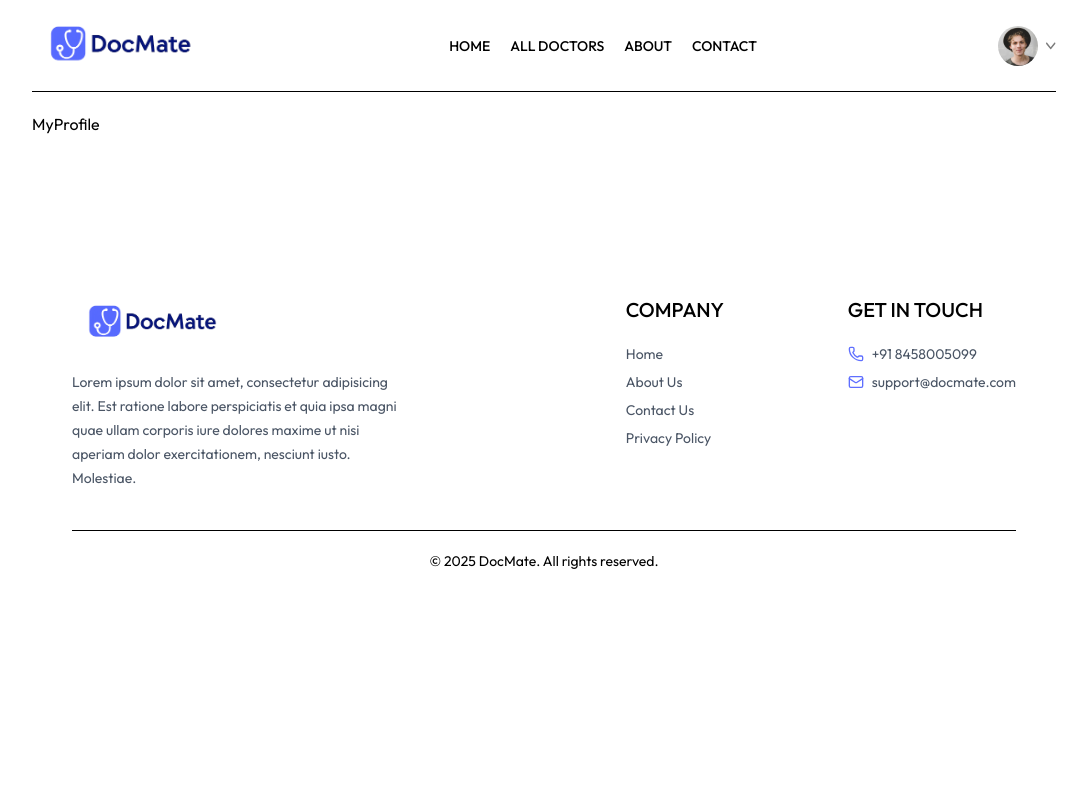
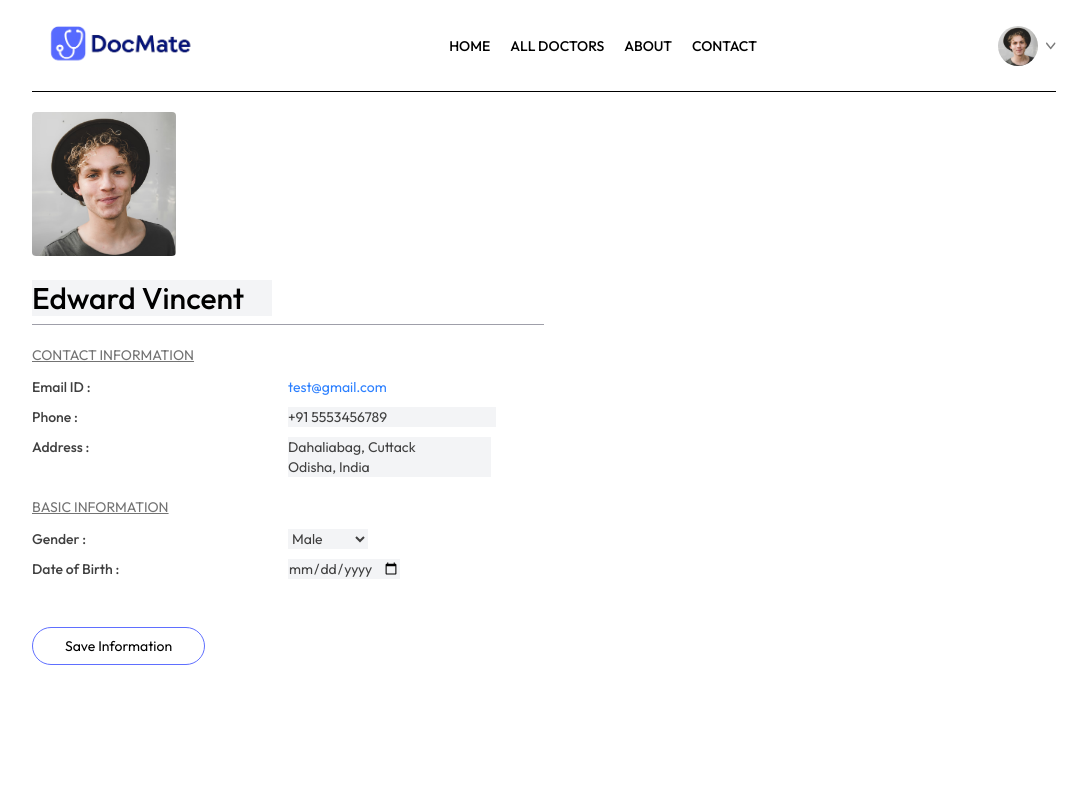
Before and after one commit to tanmaytanish/DocMate, a React (Vite) app in the folder frontend/: page /my-profile in a window 1280 px wide. Shown: the top 800 px of the page, without its empty margins (96-1182 px from the left). Built offline with nearby package versions, Linux system fonts and the light colour scheme.

Commit message:
Completed Frontend

```diff
--- a/frontend/src/components/Footer.jsx
+++ b/frontend/src/components/Footer.jsx
@@ -34,13 +34,13 @@ const Footer = () => {
                     <p className="text-xl font-medium mb-5">GET IN TOUCH</p>
                     <ul className="flex flex-col gap-2 text-gray-600">
                         <li className="flex items-center gap-2">
-                            <Phone size={16} className="text-primary text-green-600" />
+                            <Phone size={16} className=" text-green-600" />
                             <a href="tel:+918458005099" className="hover:text-primary">
                                 +91 8458005099
                             </a>
                         </li>
                         <li className="flex items-center gap-2">
-                            <Mail size={16} className="text-primary text-blue-600" />
+                            <Mail size={16} className=" text-blue-600" />
                             <a href="mailto:support@docmate.com" className="hover:text-primary">
                                 support@docmate.com
                             </a>
--- a/frontend/src/components/Navbar.jsx
+++ b/frontend/src/components/Navbar.jsx
@@ -55,6 +55,27 @@ const Navbar = () => {
                         Create an Account
                     </button>
                 )}
+
+                {/* -----------------Responsive Menu Bar-------------------- */}
+
+                <img onClick={()=>setShowMenu(true)} className="w-6 md:hidden"
+                 src={assets.menu_icon} alt="" />
+
+                <div className={` ${showMenu ? "fixed w-full" : "h-0 w-0" }
+                md:hidden right-0 top-0 bottom-0 z-20 overflow-hidden bg-white transition-all`}>
+                    <div className="flex items-center justify-between px-5 py-6">
+                        <img className="w-36" src={assets.logo} alt="" />
+                        <img className="w-7" onClick={()=>setShowMenu(false)} src={assets.cross_icon} alt="" />
+                    </div>
+
+                    <ul className="flex flex-col items-center gap-2 mt-5 px-5 text-lg font-medium">
+                        <NavLink  onClick={()=>setShowMenu(false)} to="/home"> <p className="px-4 py-2 rounded inline-block">HOME</p></NavLink>
+                        <NavLink  onClick={()=>setShowMenu(false)} to="/doctors"> <p className="px-4 py-2 rounded inline-block">ALL DOCTORS</p></NavLink>
+                        <NavLink  onClick={()=>setShowMenu(false)} to="/about"> <p className="px-4 py-2 rounded inline-block">ABOUT</p></NavLink>
+                        <NavLink  onClick={()=>setShowMenu(false)} to="/contact"> <p className="px-4 py-2 rounded inline-block">CONTACT</p></NavLink>
+                    </ul>
+                </div>
+
             </div>
         </div>
     );
--- a/frontend/src/index.css
+++ b/frontend/src/index.css
@@ -28,3 +28,14 @@
 .text-primary{
   color: #5f6FFF;
 }
+
+.border-primary{
+  border-color: #5f6FFF;
+}
+
+@media (max-width: 740px) {
+  .active p {
+    color: white;
+    background-color: #5f6FFF; /* match your .bg-primary */
+  }
+}
--- a/frontend/src/pages/Doctors.jsx
+++ b/frontend/src/pages/Doctors.jsx
@@ -7,7 +7,9 @@ import { useNavigate } from 'react-router-dom'
 const Doctors = () => {
   const { speciality } = useParams()
   const { doctors} = useContext(AppContext)
+
   const [filterDoc, setFilterDoc] = useState([])
+  const [showFilter,setShowFilter] = useState(false)
   const navigate = useNavigate()
   const applyFilter = () => {
     if(speciality){
@@ -24,7 +26,12 @@ const Doctors = () => {
     <div>
       <p className='text-gray-600'>Browse through the doctors specialist.</p>
       <div className=' flex flex-col sm:flex-row items-start gap-5 mt-5'>
-        <div className='flex flex-col gap-4 text-sm text-gray-600'>
+
+        <button
+        className={`py-1 px-3 border rounded text-sm transition-all sm:hidden ${showFilter ? "bg-primary text-white" : ""}`}
+        onClick={()=>setShowFilter(prev => !prev)}>Filters</button>
+
+        <div className={`flex flex-col gap-4 text-sm text-gray-600 ${showFilter ? "flex" : "hidden sm:flex"}`}>
           <p onClick={()=>speciality === 'General physician' ? navigate('/doctors') : navigate('/doctors/General physician')} className={`w-[94vw] sm:w-auto pl-3 py-1.5 pr-16 border border-gray-300
             rounded transition-all cursor-pointer ${speciality === 'General physician' ? "bg-indigo-200 text-black" : ""}`}>General physician</p>
 
--- a/frontend/src/pages/MyAppointments.jsx
+++ b/frontend/src/pages/MyAppointments.jsx
@@ -1,8 +1,44 @@
-import React from 'react'
+import React, { useContext } from 'react'
+import {AppContext} from '../context/AppContext'
+const MyAppointments = () => {
 
-const MyAppointments = () => {
+  const {doctors}  = useContext(AppContext)
+
+
   return (
-    <div>MyAppointments</div>
+    <div>
+      <p className='pb-3 mt-12 font-medium text-zinc-700 border-b'>My Appointments</p>
+
+      <div>
+        {doctors.slice(0,4).map((item,index)=>(
+          <div className='grid grid-cols-[1fr_2fr] gap-4 sm:flex sm:gap-6 py-2 border-b' key={index}>
+            <div>
+              <img className='w-40 bg-indigo-50' src={item.image} alt="" />
+            </div>
+            <div className='flex-1 text-sm text-zinc-600'>
+              <p className='text-neutral-800 font-semibold'>{item.name}</p>
+              <p>{item.speciality}</p>
+              <p className='text-zinc-700 font-medium mt-1'>Address</p>
+              <p className='text-xs'>{item.address.line1}</p>
+              <p className='text-xs'>{item.address.line2}</p>
+              <p className='text-xs mt-1'><span className='text-sm text-neutral-700 font-medium'>Date & Time : </span> 25 July 2025 || 8.30pm</p>
+            </div>
+
+            <div>
+            </div>
+
+            <div className='flex flex-col gap-2 justify-top'>
+              <button className='text-sm text-stone-500
+               text-center sm:min-2-48 py-2 border rounded
+               hover:bg-primary hover:text-white transition-all duration-300'>Pay Online</button>
+              <button className='text-sm text-stone-500
+               text-center sm:min-2-48 py-2 border rounded
+               hover:bg-red-600 hover:text-white transition-all duration-300'>Cancel Appointment</button>
+            </div>
+          </div>
+        ))}
+      </div>
+    </div>
   )
 }
 
--- a/frontend/src/pages/MyProfile.jsx
+++ b/frontend/src/pages/MyProfile.jsx
@@ -1,9 +1,130 @@
-import React from 'react'
+import React, {useState} from "react";
+import {assets} from "../assets/assets";
 
 const MyProfile = () => {
-  return (
-    <div>MyProfile</div>
-  )
-}
+    const [userData, setUserData] = useState({
+        name: "Edward Vincent",
+        image: assets.profile_pic,
+        email: "test@gmail.com",
+        phone: "+91 5553456789",
+        address: {
+            line1: "Dahaliabag, Cuttack",
+            line2: "Odisha, India",
+        },
+        gender: "Male",
+        dob: "14-08-2004",
+    });
 
-export default MyProfile
+    const [isEdit, setIsEdit] = useState(true);
+
+    return (
+        <div className="max-w-lg flex flex-col gap-2 text-sm">
+            <img className="w-36 rounded" src={userData.image} alt="" />
+
+            {isEdit ? (
+                <input
+                    type="text"
+                    className="bg-gray-100 text-3xl font-medium max-w-60 mt-4"
+                    value={userData.name}
+                    onChange={(e) => setUserData((prev) => ({...prev, name: e.target.value}))}
+                />
+            ) : (
+                <p className="font-medium text-3xl text-neutral-800 mt-4">{userData.name}</p>
+            )}
+
+            <hr className="bg-zinc-400 h-[1px] border-none" />
+
+            <div>
+                <p className="text-neutral-500 underline mt-3">CONTACT INFORMATION</p>
+                <div className="grid grid-cols-[1fr_3fr] gap-y-2.5 mt-3 text-neutral-700">
+                    <p className="font-medium">Email ID : </p>
+                    <p className="text-blue-500">{userData.email}</p>
+
+                    <p className="font-medium">Phone : </p>
+                    {isEdit ? (
+                        <input
+                            type="text"
+                            className="bg-gray-100 max-w-52"
+                            value={userData.phone}
+                            onChange={(e) => setUserData((prev) => ({...prev, phone: e.target.value}))}
+                        />
+                    ) : (
+                        <p className="text-blue-400">{userData.phone}</p>
+                    )}
+
+                    <p className="font-medium">Address : </p>
+                    {isEdit ? (
+                        <p>
+                            <input
+                                type="text"
+                                className="bg-gray-100 max-w-52"
+                                onChange={(e) =>
+                                    setUserData((prev) => ({
+                                        ...prev,
+                                        address: {...prev.address, line1: e.target.value},
+                                    }))
+                                }
+                                value={userData.address.line1}
+                            />
+
+                            <br />
+                            <input
+                                type="text"
+                                className="bg-gray-100 max-w-52"
+                                onChange={(e) =>
+                                    setUserData((prev) => ({
+                                        ...prev,
+                                        address: {...prev.address, line2: e.target.value},
+                                    }))
+                                }
+                                value={userData.address.line2}
+                            />
+                        </p>
+                    ) : (
+                        <p className="text-gray-500">
+                            {userData.address.line1} <br /> {userData.address.line2}
+                        </p>
+                    )}
+                </div>
+            </div>
+
+            <div>
+                <p className="text-neutral-500 underline mt-3" >BASIC INFORMATION</p>
+                <div className="grid grid-cols-[1fr_3fr] gap-y-2.5 mt-3 text-neutral-700">
+                    <p className="font-medium">Gender : </p>
+                    {isEdit ? (
+                        <select className="max-w-20 bg-gray-100" onChange={(e) => setUserData((prev) => ({...prev, gender: e.target.value}))}>
+                            <option value="Male">Male</option>
+                            <option value="Female">Female</option>
+                            <option value="Others">Others</option>
+                        </select>
+                    ) : (
+                        <p className="text-gray-400">{userData.gender}</p>
+                    )}
+
+                    <p className="font-medium" >Date of Birth : </p>
+                    {
+                      isEdit
+                      ? <input type="date"
+                      className="max-w-28 bg-gray-100"
+                      onChange={(e) => setUserData((prev) => ({...prev, dob: e.target.value}))}
+                      value={userData.dob}/>
+                      : <p className="text-gray-400">{userData.dob}</p>
+                    }
+                </div>
+            </div>
+
+            <div className="mt-10">
+              {
+                isEdit
+                ? <button className="border border-primary px-8 py-2 rounded-full
+                hover:bg-primary hover:text-white transition-all" onClick={()=>setIsEdit(false)}>Save Information</button>
+                : <button className="border border-primary px-8 py-2 rounded-full
+                hover:bg-primary hover:text-white transition-all" onClick={()=>setIsEdit(true)}>Edit</button>
+              }
+            </div>
+        </div>
+    );
+};
+
+export default MyProfile;
```
